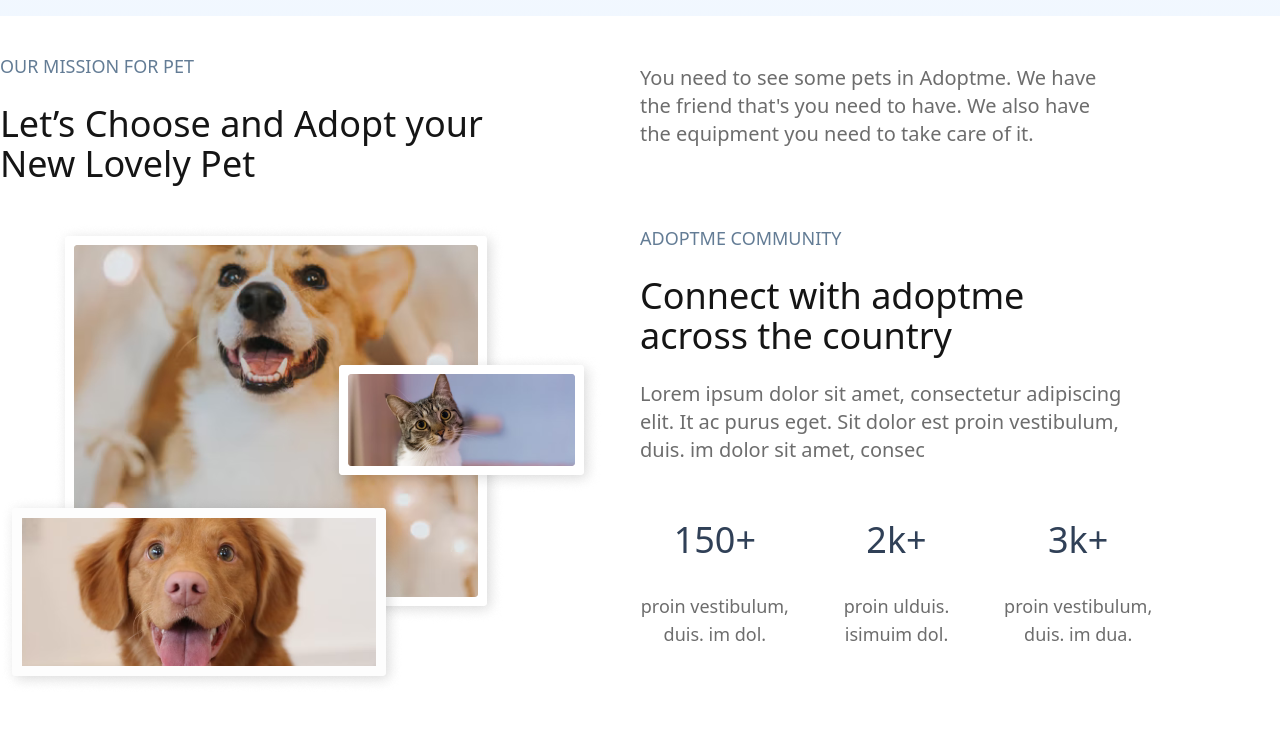
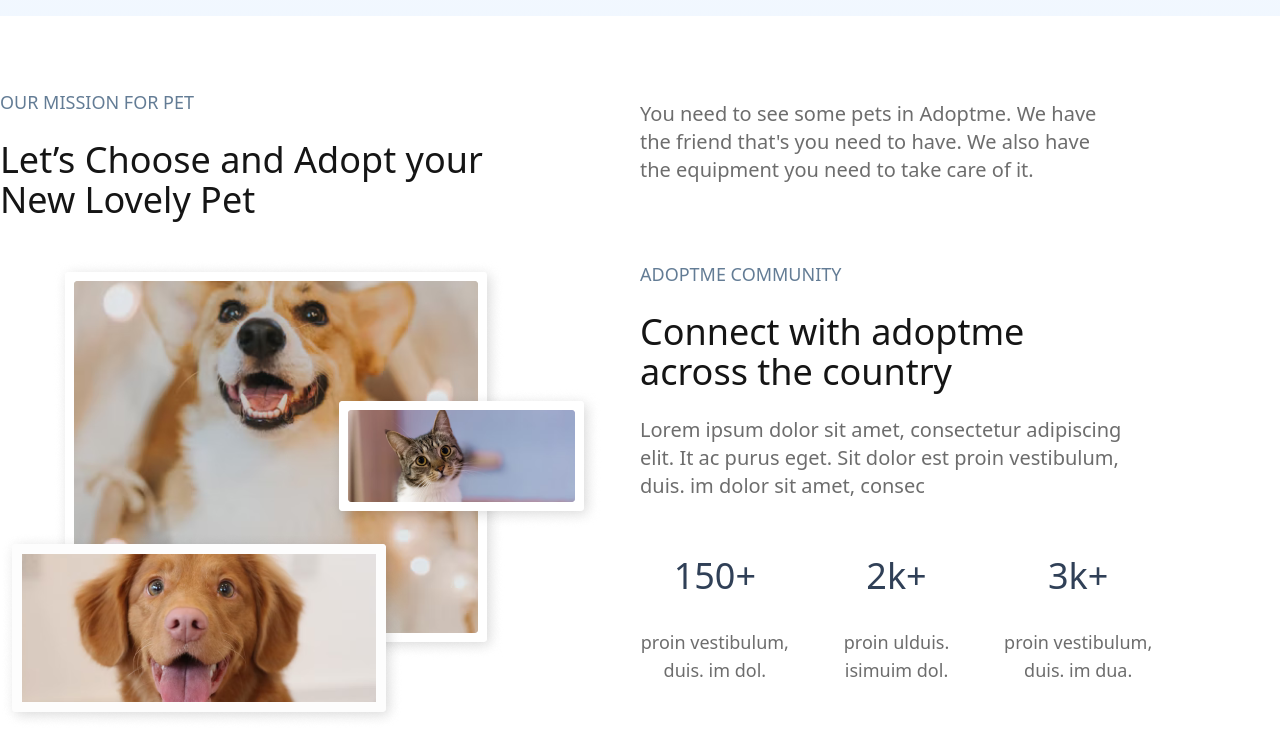
Before and after one commit to anwsaif/adoptme-landing-page, a React (Vite) app: page / in a window 1280 px wide. Shown: the part 784-1540 px from the top of the page. Before the commit the page ends 1514 px from the top, so only its background shows below. Built offline with nearby package versions, Linux system fonts and the light colour scheme.

Commit message:
style(Community): fix container py

```diff
--- a/src/sections/Community.jsx
+++ b/src/sections/Community.jsx
@@ -14,7 +14,7 @@ function Community() {
   }, []);
   return (
     <section id="community">
-      <div className="container mx-auto flex flex-col gap-y-11 px-3 py-9 lg:gap-y-20 lg:px-4 xl:px-0">
+      <div className="container mx-auto flex flex-col gap-y-11 px-3 py-9 lg:gap-y-20 lg:px-4 xl:px-0 lg:py-[4.5rem]">
         <div className="grid grid-cols-1 space-y-10 lg:grid-cols-2">
           <MainText
             title={"our mission for pet"}
```
